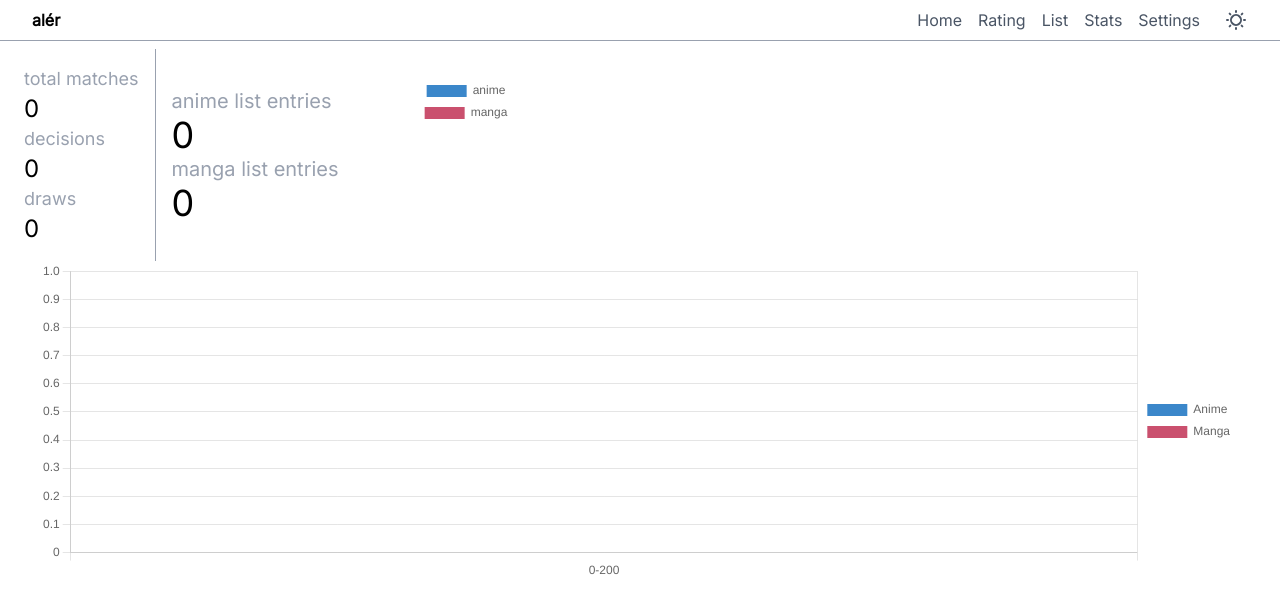
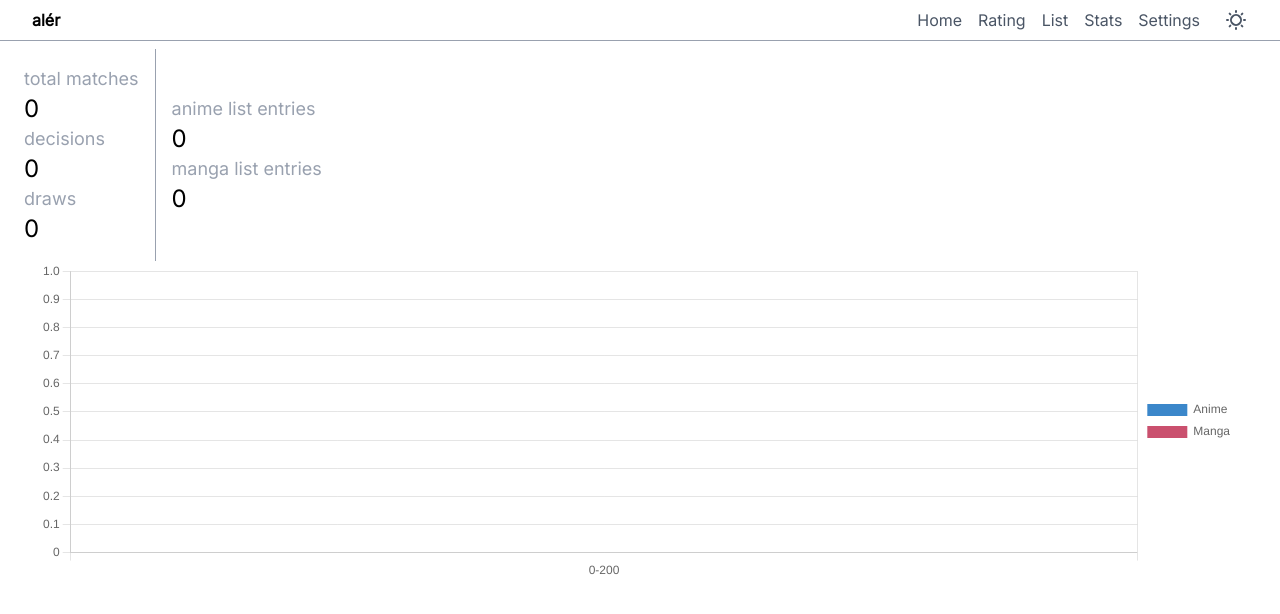
Before and after one commit to jumpyjacko/aler, a SvelteKit app: page /statistics in a window 1280 px wide. Shown: the top 614 px of the page. Built offline with nearby package versions, Linux system fonts and the light colour scheme.

Commit message:
fix: disable legend on list info chart

```diff
--- a/src/routes/statistics/section_ListInfo.svelte
+++ b/src/routes/statistics/section_ListInfo.svelte
@@ -28,6 +28,9 @@
             },
             options: {
                 responsive: true,
+                plugins: {
+                    legend: { display: false },
+                },
             },
         });
 
@@ -39,12 +42,12 @@
 
 <div class="flex flex-row align-middle items-center gap-8">
     <div class="flex flex-col p-4 flex-1">
-        <div class="text-4xl">
-            <h3 class="text-text-faded text-xl">anime list entries</h3>
+        <div class="text-2xl">
+            <h3 class="text-text-faded text-lg">anime list entries</h3>
             {animelistCount}
         </div>
-        <div class="text-4xl">
-            <h3 class="text-text-faded text-xl">manga list entries</h3>
+        <div class="text-2xl">
+            <h3 class="text-text-faded text-lg">manga list entries</h3>
             {mangalistCount}
         </div>
     </div>
```
